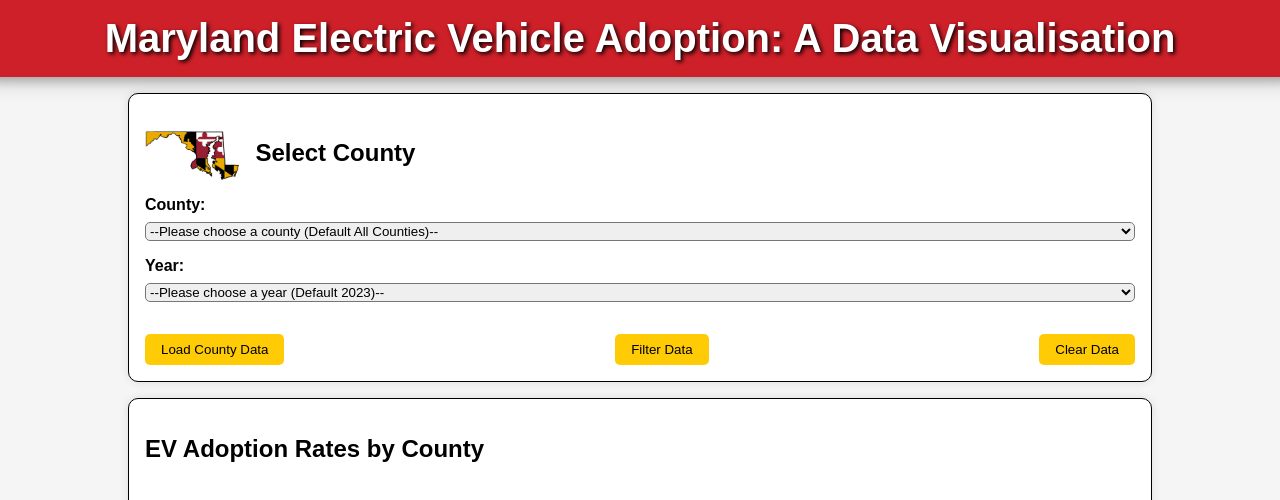
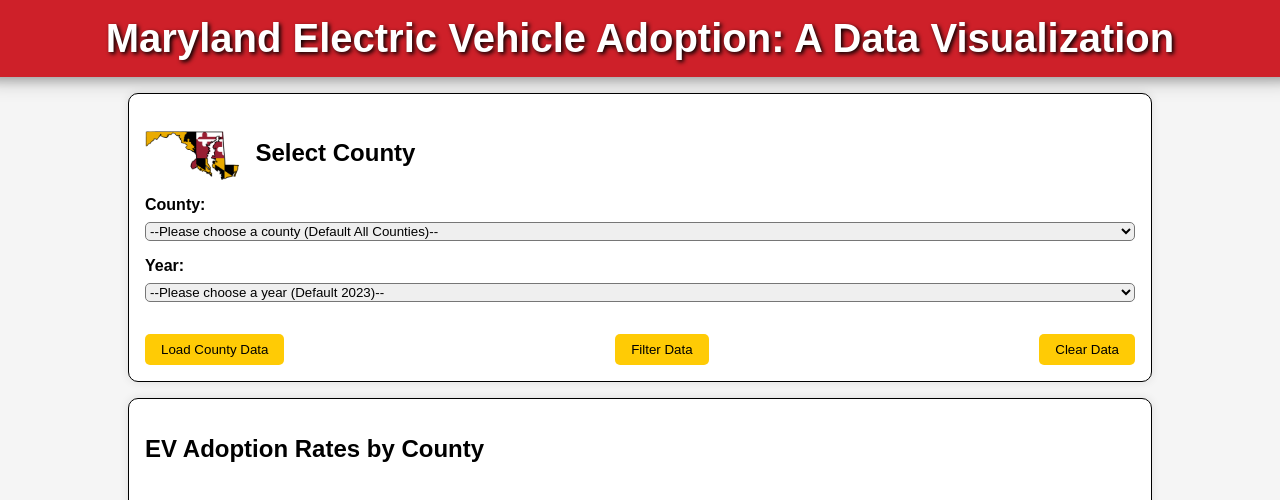
Before and after one commit to snbeasley/INST377-FinalProject, a plain HTML site: page index.html in a window 1280 px wide. Shown: the top 500 px of the page. Drawn offline with nearby package versions, Linux system fonts and the light colour scheme.

Commit message:
Update index.html

```diff
--- a/index.html
+++ b/index.html
@@ -3,7 +3,7 @@
     <meta charset="UTF-8" />
     <meta http-equiv="X-UA-Compatible" content="IE=edge" />
     <meta name="viewport" content="width=device-width, initial-scale=1.0" />
-    <title>Seth's INST377 Final Project</title>
+    <title>EV Adoption: MD</title>
     <!-- Adds Highcharts.js library -->
     <script src="https://code.highcharts.com/highcharts.js"></script>
     <!-- Adds styles.css -->
@@ -11,7 +11,7 @@
   </head>
   <body>
     <header>
-      <h1>Maryland Electric Vehicle Adoption: A Data Visualisation</h1>
+      <h1>Maryland Electric Vehicle Adoption: A Data Visualization</h1>
     </header>
     <main>
       <section>
```
